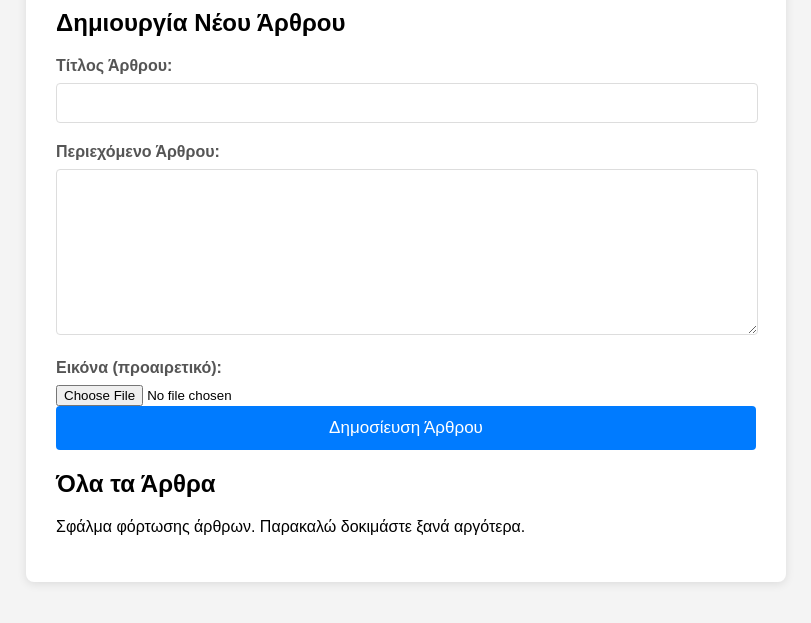
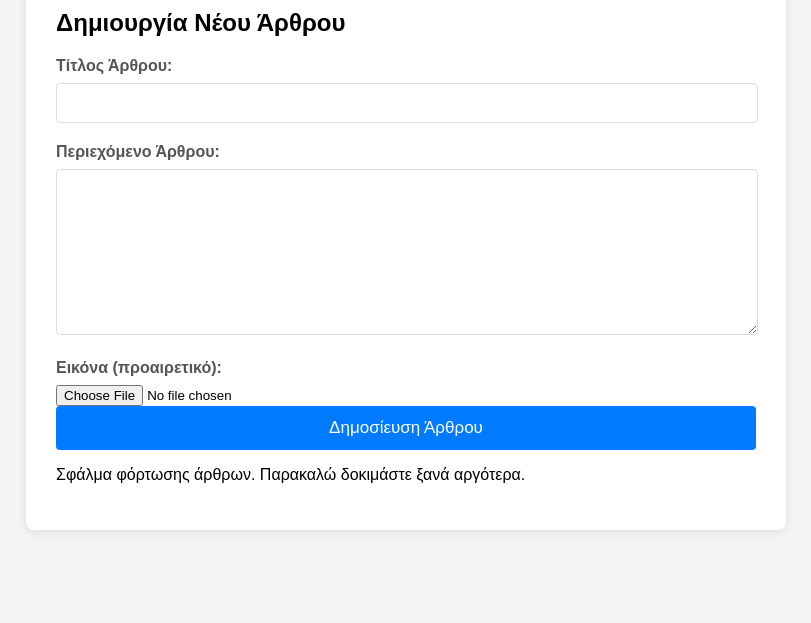
Before and after one commit to ARISALAB/blog, a website: page public/index.html in a window 1280 px wide. Shown: the part 129-752 px from the top of the page, without its empty margins (234-1045 px from the left). Drawn offline with Linux system fonts and the light colour scheme; no server answers.

Commit message:
Update index.html

```diff
--- a/public/index.html
+++ b/public/index.html
@@ -27,10 +27,7 @@
     </div>
     <button type="submit" class="btn btn-primary">Δημοσίευση Άρθρου</button>
 </form>
-        </div>
 
-        <div class="posts-list-section">
-            <h2>Όλα τα Άρθρα</h2>
 <div id="postsContainer">
     <p>Φόρτωση άρθρων...</p>
 </div>
```
Lines whose indentation alone changed are shown as unchanged.
